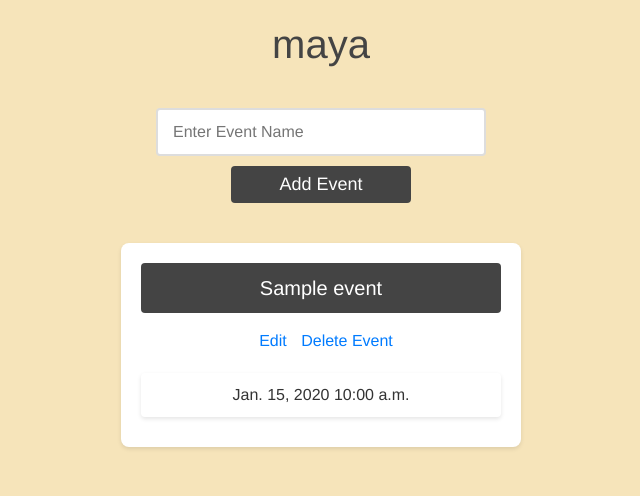
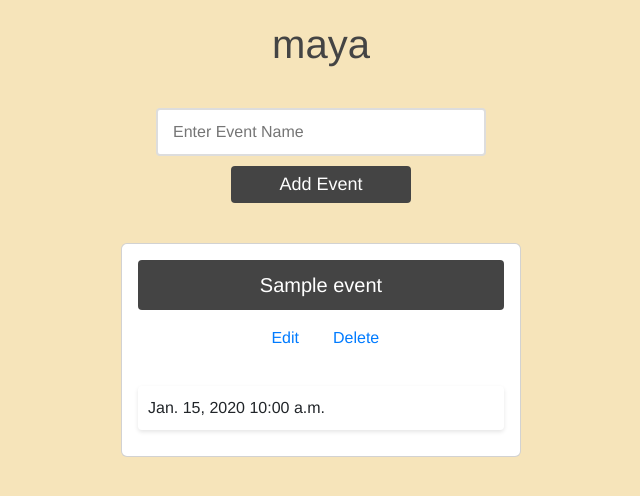
Before and after one commit to davenportnw/maya, a Django app: page /events/ in a window 1280 px wide. Shown: the top 496 px of the page, without its empty margins (319-959 px from the left). Run offline with Django 4.2, Linux system fonts and the light colour scheme; tables that the repository leaves empty hold one stand-in row (values such as "Sample post"); some libraries are stand-ins or nearby versions.

Commit message:
Fix event box styling using bootstrap

```diff
--- a/events/static/base.css
+++ b/events/static/base.css
@@ -14,18 +14,6 @@ h1 {
     text-align: center;
     font-size: 2.5em;
     margin-top: 0;
-}
-
-/* Form styling */
-.event-box {
-    background-color: white; /* White background for forms */
-    padding: 20px;
-    border-radius: 8px;
-    box-shadow: 0 2px 4px rgba(0,0,0,0.1); /* Subtle shadow for depth */
-    max-width: 400px;
-    margin: 20px auto;
-    text-align: center;
-    margin-bottom: 20px; /* Added bottom margin for spacing */
 }
 
 .form-box {
@@ -74,7 +62,7 @@ form button:hover {
 
 /* Unordered list style */
 ul {
-    list-style-type: none; /* No bullets for a cleaner look */
+    list-style-type: none;
     padding: 0;
     max-width: 400px;
     margin: 20px auto;
--- a/events/templates/base.html
+++ b/events/templates/base.html
@@ -20,22 +20,33 @@
     </form>
     <ul>
         {% for event in events %}
-        <div class="event-box">
+        <!-- <div class="event-box"> -->
+        <div class="card">
+            <div class="card-body">
                 <form method="post" action="{% url 'events:add_timestamp' event.id %}">
                     {% csrf_token %}
                     <button type="submit" class="event-button">{{ event }}</button>
                 </form>
+                <div class="row">
+                    <div class="col text-end">
                         <a href="{% url 'events:edit_event' event.id %}" class="edit-button">Edit</a>
-            <form method="post" action="{% url 'events:delete_event' event.id %}" style="display: inline;">
+                    </div>
+                    <div class="col">
+                        <form method="post" action="{% url 'events:delete_event' event.id %}">
                             {% csrf_token %}
-                <button type="submit" class="delete-button">Delete Event</button>
+                            <button type="submit" class="delete-button">Delete</button>
                         </form>
+                    </div>
+                </div>
+
                 <ul>
                     {% for detail in event.eventdetail_set.all %}
                     <li>{{ detail.timestamp|date:"N j, Y g:i a" }}</li>
                     {% endfor %}
                 </ul>
             </div>
+        </div>
+        <br/>
         {% endfor %}
     </ul>
 </body>
```
Lines whose indentation alone changed are shown as unchanged.
